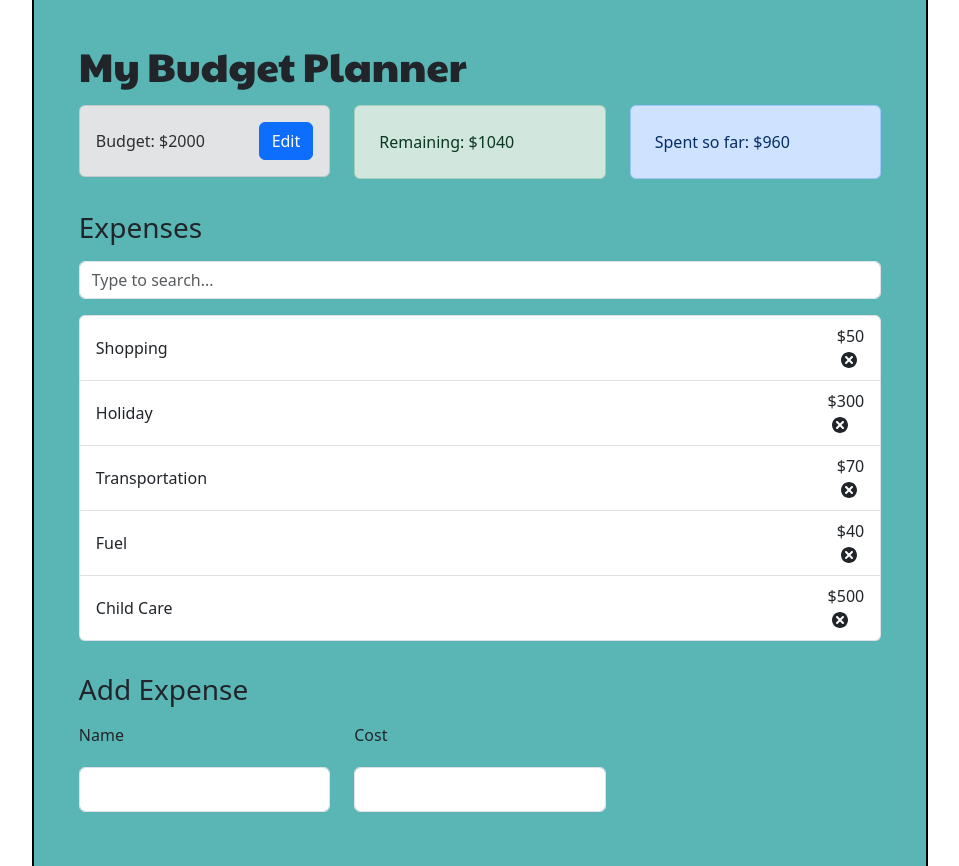
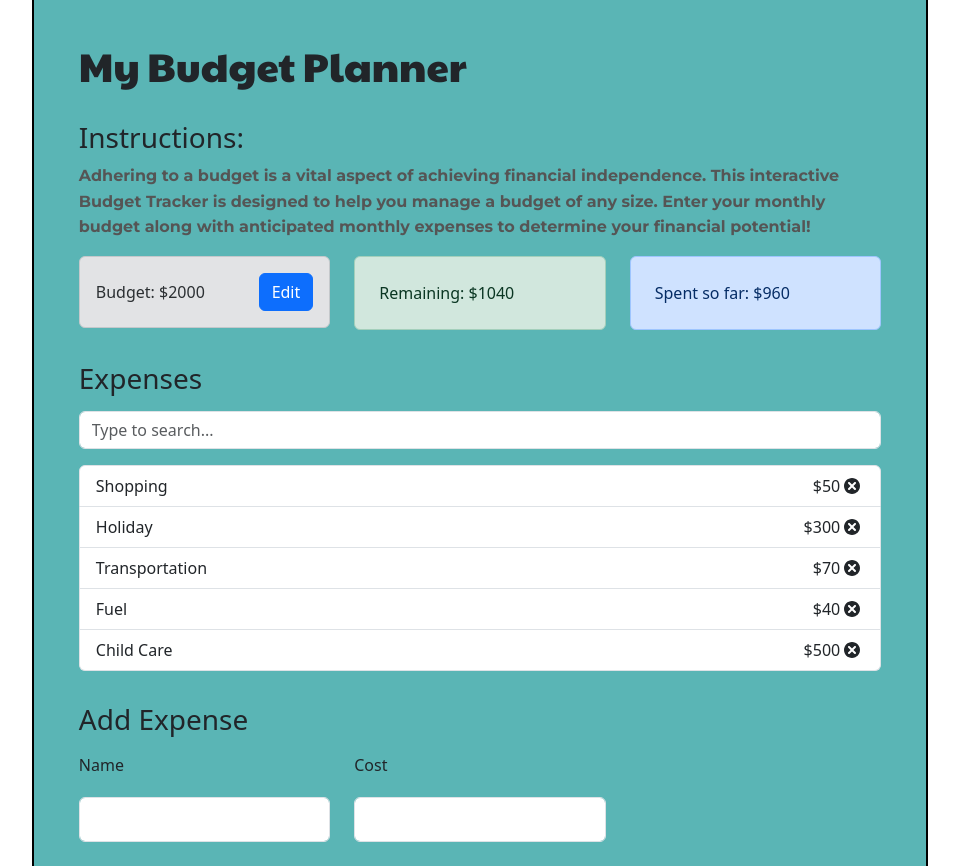
Before and after one commit to ssjulianr/capstone-final, a React (Create React App) app: page /finance in a window 1280 px wide. Shown: the part 3720-4586 px from the top of the page, without its empty margins (160-1119 px from the left). Built offline with nearby package versions, Linux system fonts and the light colour scheme.

Commit message:
finance/css changes

```diff
--- a/src/components/BdgtTrckr/BudgetTracker.jsx
+++ b/src/components/BdgtTrckr/BudgetTracker.jsx
@@ -22,6 +22,12 @@ const BudgetTracker = () => {
             <div className = 'budgetContainer'>
                 <div className='dream'>
             <h1 className = 'mt-3'>My Budget Planner</h1>
+            <br/>
+            <h3>Instructions:</h3>
+            <p>Adhering to a budget is a vital aspect of achieving financial independence. This interactive Budget Tracker is designed to
+                help you manage a budget of any size. Enter your monthly budget along with anticipated monthly expenses to determine your
+                financial potential!
+            </p>
                                 <div className = 'row mt-3'>
                                 <div className = 'col-sm'>
                                     <Budget/>
--- a/src/components/BdgtTrckr/ExpenseItem.jsx
+++ b/src/components/BdgtTrckr/ExpenseItem.jsx
@@ -15,10 +15,11 @@ const ExpenseItem = (props) => {
 	return (
 		<li class='list-group-item d-flex justify-content-between align-items-center flex-direction-row'>
 			{props.name}
-			<div>
+			<div className='del'>
 				<span>${props.cost}
+
+				</span>
 				<TiDelete size='1.5em' onClick={handleDeleteExpense} />
-				</span>
 			</div>
 
 
--- a/src/styles/Finance.css
+++ b/src/styles/Finance.css
@@ -41,6 +41,9 @@
     padding: 5%;
     background-color: rgba(35, 156, 157, 0.75);
   }
+  .dream p{
+    font-weight: 600;
+  }
 
   article{
     text-align: center;
@@ -58,3 +61,8 @@
     background-color: rgba(35, 156, 157, 0.75);
     border-radius: 5%;
   }
+
+  .del{
+    display: flex;
+    flex-direction: row;
+  }
```
